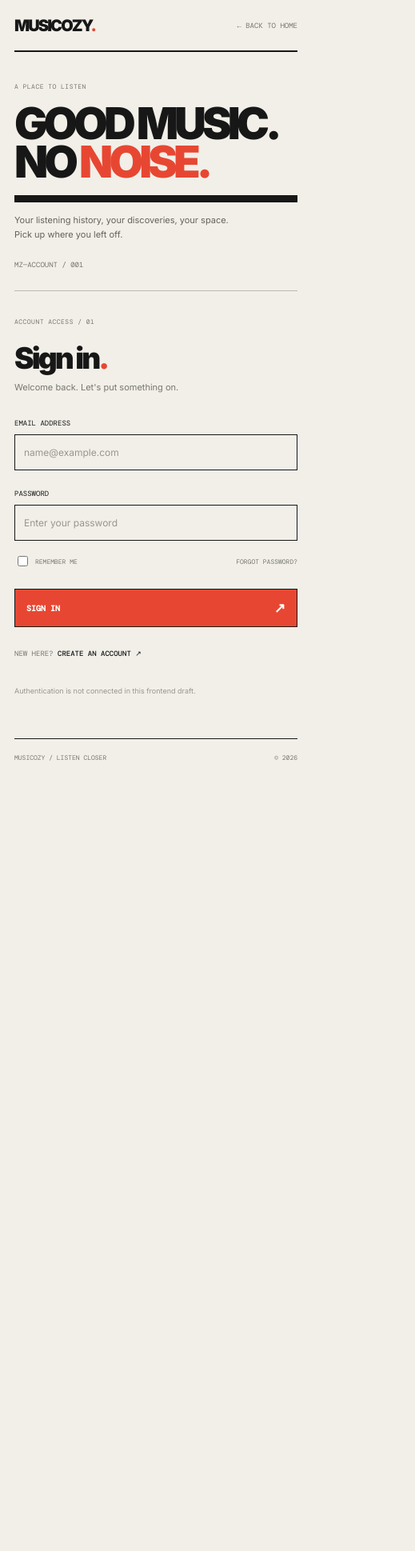
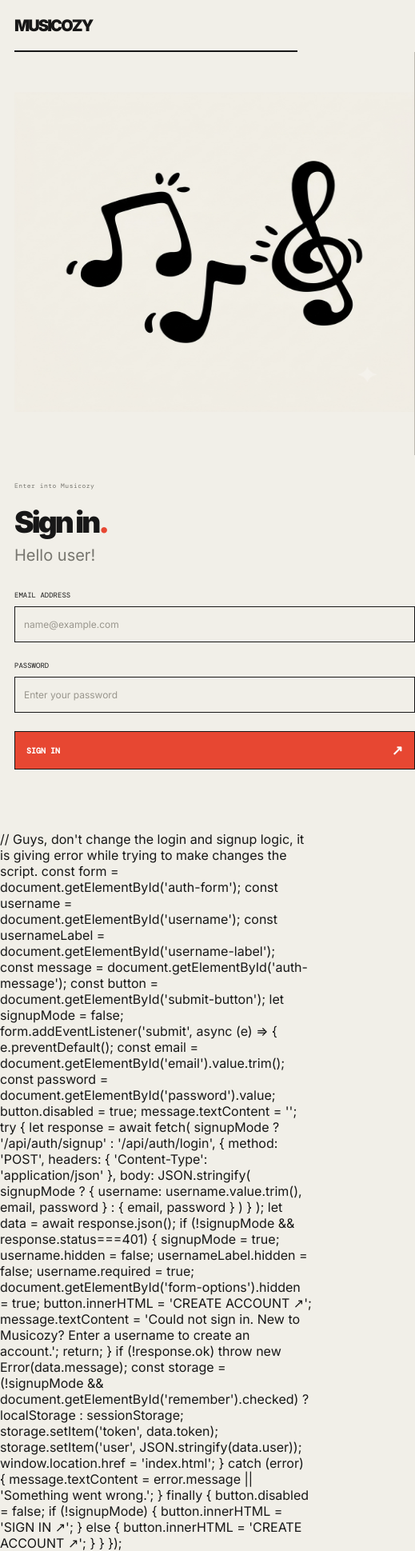
Before and after one commit to ANIMESH-RAGHAV/Musicozy, a plain HTML site: page frontend/login.html in a window 390 px wide. Shown: the whole page at 80% size, 519 px wide, since content can reach past the window. Before the commit the page ends 970 px from the top, so only its background shows below. Drawn offline with nearby package versions, Linux system fonts and the light colour scheme.

Commit message:
Added the signup part in html and changed the interface minimally

```diff
--- a/frontend/login.html
+++ b/frontend/login.html
@@ -1,47 +1,157 @@
+
 <!DOCTYPE html>
 <html lang="en">
 <head>
   <meta charset="UTF-8">
   <meta name="viewport" content="width=device-width, initial-scale=1.0">
   <meta name="description" content="Sign in to Musicozy.">
-  <title>Sign in — Musicozy</title>
+  <title>Account — Musicozy</title>
+
   <link rel="preconnect" href="https://fonts.googleapis.com">
   <link rel="preconnect" href="https://fonts.gstatic.com" crossorigin>
   <link href="https://fonts.googleapis.com/css2?family=DM+Mono:wght@400;500&family=Inter:wght@400;500;600;700;800;900&display=swap" rel="stylesheet">
+
   <link rel="stylesheet" href="styles.css">
 </head>
+
 <body class="login-page">
+
 <div class="login-shell">
+
   <header class="login-header">
-      <a class="wordmark" href="index.html">MUSICOZY<span class="wordmark-dot">.</span></a>
-      <a class="back-link" href="index.html">← BACK TO HOME</a>
+    <a class="wordmark" href="index.html">MUSICOZY</a>
   </header>
+
   <main class="login-main">
-      <section class="login-aside">
-        <p class="section-index">A PLACE TO LISTEN</p>
-        <h1>GOOD MUSIC.<br>NO <span>NOISE.</span></h1>
-        <div class="aside-rule"></div>
-        <p class="aside-copy">Your listening history, your discoveries, your space. Pick up where you left off.</p>
-        <span class="aside-code">MZ—ACCOUNT / 001</span>
+
+    <section class="login-beside">
+      <img src="Login_page_image.png"
+      width="500"
+      height="400">
     </section>
+
     <section class="login-form-panel">
-        <p class="section-index">ACCOUNT ACCESS / 01</p>
+
+      <p class="section-index">Enter into Musicozy</p>
+
       <h2>Sign in<span class="red-period">.</span></h2>
-        <p class="login-subtitle">Welcome back. Let's put something on.</p>
-        <!-- Static frontend draft. Replace the action with your authentication route when available. -->
-        <form class="login-form" action="index.html" method="get">
+
+      <p style="font-size: 20px;", class="login-subtitle">Hello user!</p>
+
+      <form class="login-form" id="auth-form">
+
         <label for="email">EMAIL ADDRESS</label>
-          <input id="email" name="email" type="email" placeholder="name@example.com" autocomplete="email" required>
+        <input
+          id="email"
+          type="email"
+          placeholder="name@example.com"
+          required
+        >
+
         <label for="password">PASSWORD</label>
-          <input id="password" name="password" type="password" placeholder="Enter your password" autocomplete="current-password" required>
-          <div class="form-options"><label class="remember-label"><input type="checkbox" name="remember"> REMEMBER ME</label><a href="#">FORGOT PASSWORD?</a></div>
-          <button class="submit-button" type="submit">SIGN IN <span>↗</span></button>
+        <input
+          id="password"
+          type="password"
+          placeholder="Enter your password"
+          required
+        >
+
+        <label for="username" id="username-label" hidden>USERNAME</label>
+        <input
+          id="username"
+          type="text"
+          placeholder="Choose a username"
+          hidden
+        >
+
+        <button class="submit-button" type="submit" id="submit-button">
+          SIGN IN <span>↗</span>
+        </button>
+
+        <p id="auth-message" role="status"></p>
+
       </form>
-        <p class="signup-line">NEW HERE? <a href="#">CREATE AN ACCOUNT ↗</a></p>
-        <p class="login-disclaimer">Authentication is not connected in this frontend draft.</p>
+
     </section>
+
   </main>
-    <footer class="login-footer"><span>MUSICOZY / LISTEN CLOSER</span><span>© 2026</span></footer>
 </div>
+
+
+// Guys, don't change the login and signup logic, it is giving error while trying to make changes the script.
+
+<script></script>
+const form = document.getElementById('auth-form');
+const username = document.getElementById('username');
+const usernameLabel = document.getElementById('username-label');
+const message = document.getElementById('auth-message');
+const button = document.getElementById('submit-button');
+
+let signupMode = false;
+
+form.addEventListener('submit', async (e) => {
+    e.preventDefault();
+
+    const email = document.getElementById('email').value.trim();
+    const password = document.getElementById('password').value;
+    button.disabled = true;
+    message.textContent = '';
+
+    try {
+        let response = await fetch(
+            signupMode ? '/api/auth/signup' : '/api/auth/login',
+            {
+                method: 'POST',
+                headers: { 'Content-Type': 'application/json' },
+                body: JSON.stringify(
+                    signupMode
+                    ? { username: username.value.trim(), email, password }
+                    : { email, password }
+                )
+            }
+        );
+
+        let data = await response.json();
+        if (!signupMode && response.status===401) {
+            signupMode = true;
+            username.hidden = false;
+            usernameLabel.hidden = false;
+            username.required = true;
+            document.getElementById('form-options').hidden = true;
+
+            button.innerHTML = 'CREATE ACCOUNT <span>↗</span>';
+            message.textContent =
+                'Could not sign in. New to Musicozy? Enter a username to create an account.';
+
+            return;
+        }
+
+        if (!response.ok) throw new Error(data.message);
+
+        const storage = (!signupMode && document.getElementById('remember').checked)
+            ? localStorage : sessionStorage;
+
+        storage.setItem('token', data.token);
+        storage.setItem('user', JSON.stringify(data.user));
+
+        window.location.href = 'index.html';
+
+    } catch (error) {
+        message.textContent = error.message || 'Something went wrong.';
+
+    } finally {
+        button.disabled = false;
+
+        if (!signupMode) {
+            button.innerHTML = 'SIGN IN <span>↗</span>';
+        } else {
+            button.innerHTML = 'CREATE ACCOUNT <span>↗</span>';
+        }
+    }
+});
+</script>
+
+
+
 </body>
 </html>
--- a/frontend/styles.css
+++ b/frontend/styles.css
@@ -126,16 +126,15 @@ a:focus-visible, button:focus-visible, input:focus-visible { outline: 2px solid
 .player-side { display: flex; justify-content: end; align-items: center; gap: 18px; color: #aaa79f; font: 8px var(--mono); }
 .volume-mark { color: var(--paper); }
 
-/* Login page */
 .login-page { min-height: 100vh; }
 .login-shell { width: min(1200px,100%); min-height: 100vh; margin: 0 auto; padding: 0 5.2%; display: flex; flex-direction: column; }
 .login-header { display: flex; justify-content: space-between; align-items: center; min-height: 76px; border-bottom: 2px solid var(--ink); }
 .back-link { color: var(--muted); font: 9px var(--mono); }
 .back-link:hover { color: var(--red); }
 .login-main { flex: 1; display: grid; grid-template-columns: 1fr 1fr; align-items: center; }
-.login-aside { padding: 50px 10% 50px 0; border-right: 1px solid var(--line); }
-.login-aside h1 { margin: 26px 0; font-size: clamp(48px,7vw,85px); font-weight: 900; line-height: .88; letter-spacing: -.09em; }
-.login-aside h1 span { color: var(--red); }
+.login-beside { padding: 50px 10% 50px 0; border-right: 1px solid var(--line); }
+.login-beside h1 { margin: 26px 0; font-size: clamp(48px,7vw,85px); font-weight: 900; line-height: .88; letter-spacing: -.09em; }
+.login-beside h1 span { color: var(--red); }
 .aside-rule { width: 100%; height: 9px; background: var(--ink); }
 .aside-copy { max-width: 290px; margin: 20px 0 48px; color: #64625b; font-size: 13px; line-height: 1.7; }
 .aside-code { color: var(--muted); font: 9px var(--mono); }
```
Also changed, not shown: frontend/Login_page_image.png (added). Lines whose indentation alone changed are shown as unchanged.
